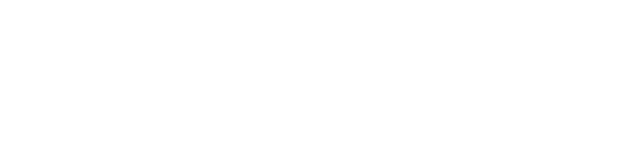
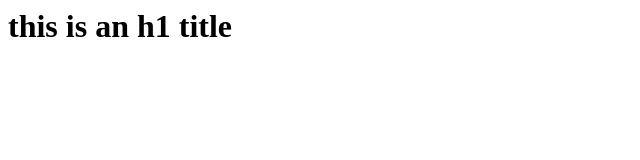
Before and after one commit to javierarmando1/documentos, a plain HTML site: page index.html in a window 1280 px wide. Shown: the whole page, without its empty margins (0-640 px from the left). Drawn offline with Linux system fonts and the light colour scheme.

Commit message:
h1 added

```diff
--- a/index.html
+++ b/index.html
@@ -3,6 +3,6 @@
 		<title>Mi página de ejemplo</title>
 	</head>
 	<body>
-
+		<h1>this is an h1 title</h1>
 	</body>
 </html>
```
